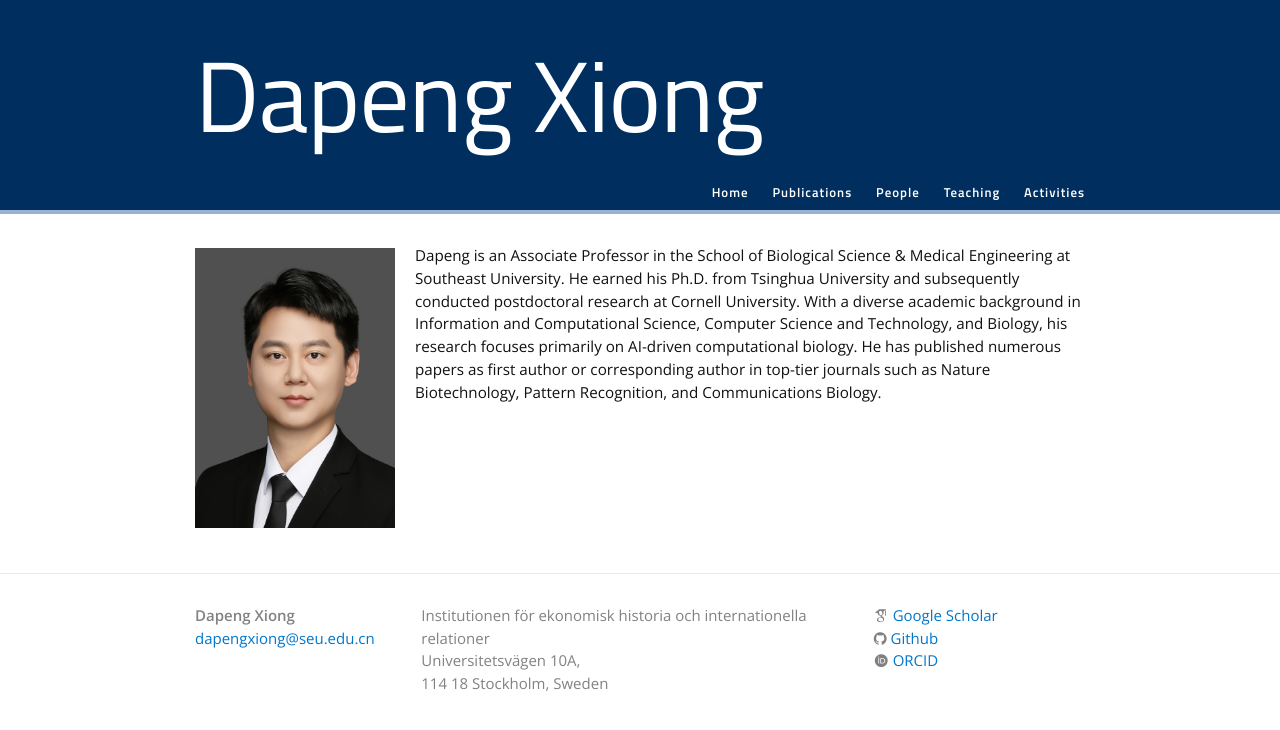
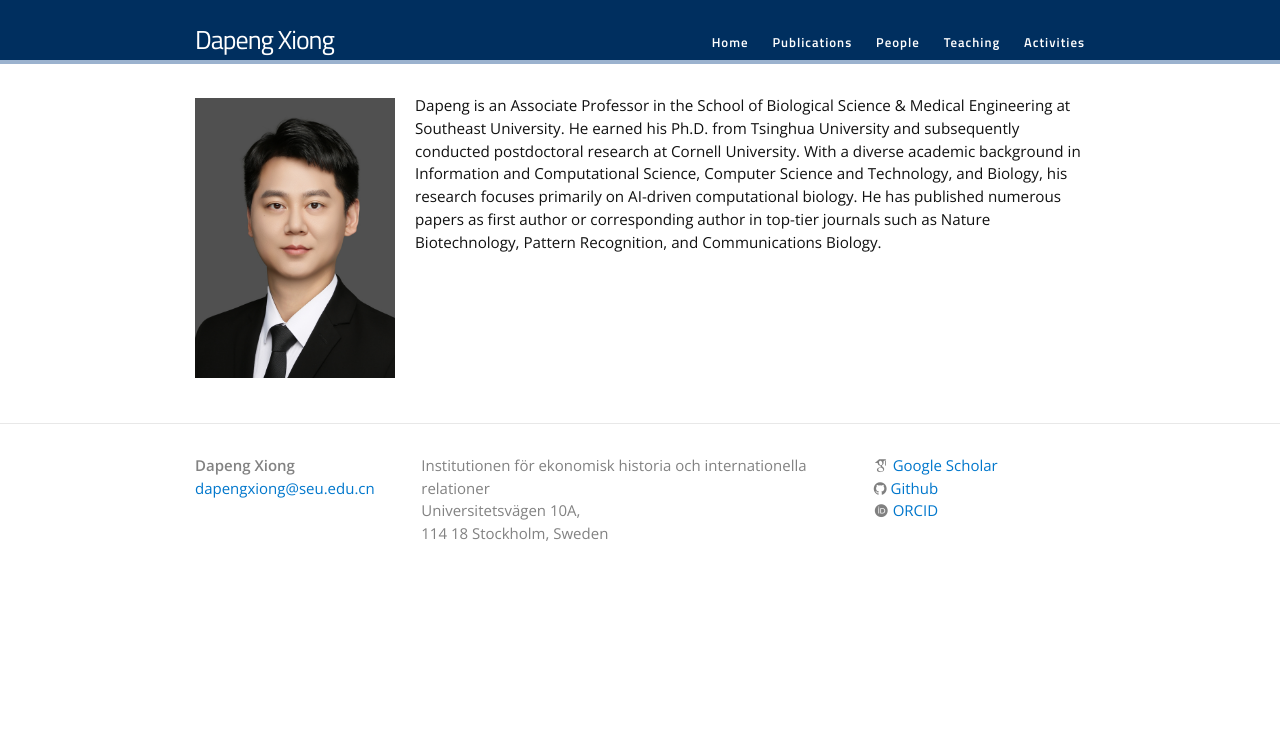
Before and after one commit to dapeng-xiong/dapeng-xiong.github.io, a Jekyll site: the page built from index.html, in a window 1280 px wide. Shown: the top 730 px of the page. Built offline with Jekyll 4.4.1, drawn with Linux system fonts in a browser that asks for light colours; nearby versions of some CDN libraries; some web fonts are replaced.

Commit message:
Update _header.scss

```diff
--- a/_sass/_header.scss
+++ b/_sass/_header.scss
@@ -33,10 +33,9 @@
 }
 
 .site-title {
-/*	font-size: 26px;
-	margin-top: 15px;
+	font-size: 26px;
+/*	margin-top: 15px;
     line-height: 40px; */
-	font-size: 100px;
     letter-spacing: -1px;
     margin-bottom: 0;
     float: left;
```
